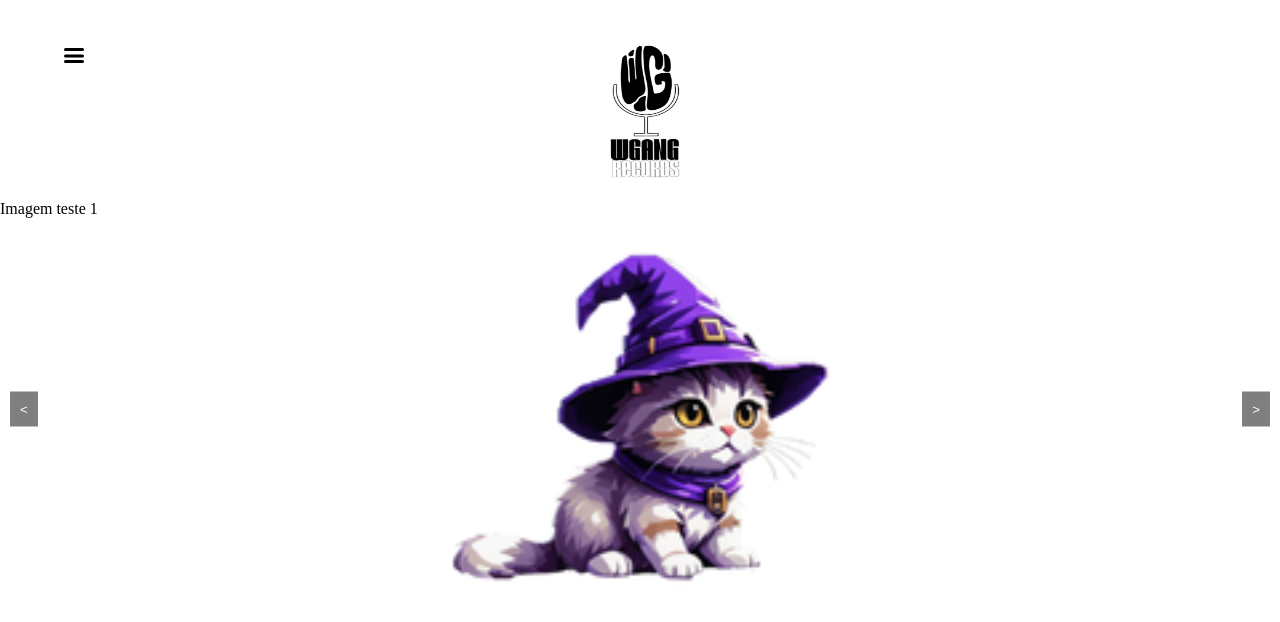
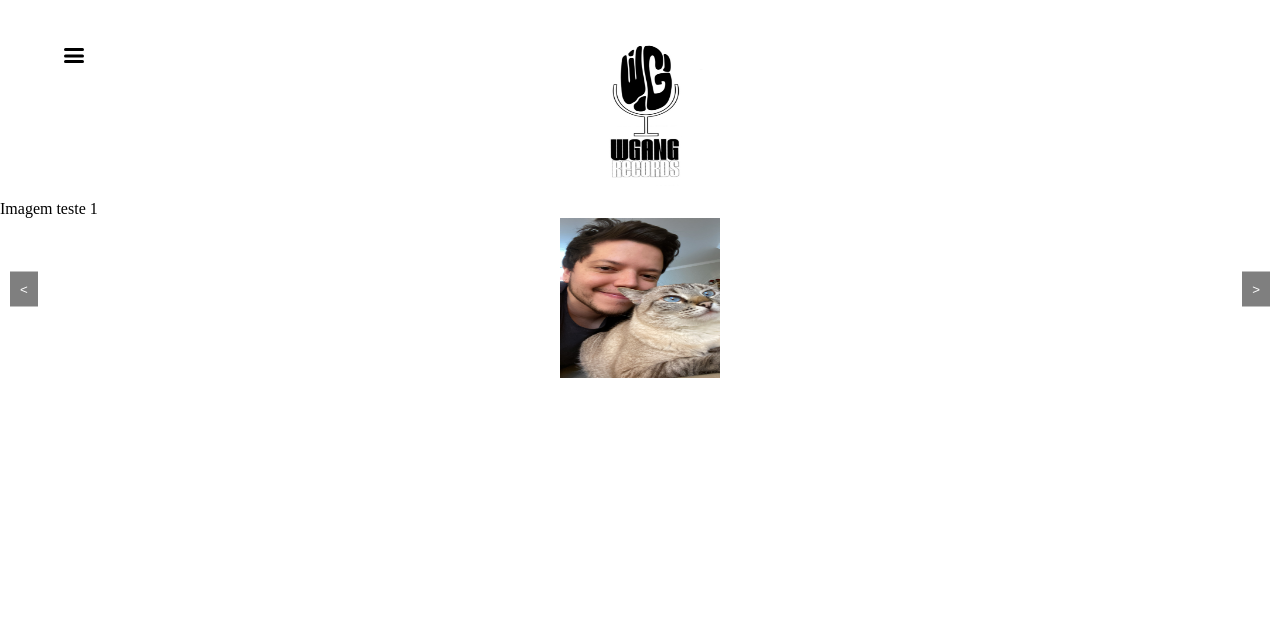
Before and after one commit to LucasFernweh/WeedRecords-Landpage, a plain HTML site: page index.html in a window 1280 px wide. Drawn offline with Linux system fonts and the light colour scheme.

Commit message:
Add files via upload

```diff
--- a/index.html
+++ b/index.html
@@ -31,13 +31,13 @@
         <div class="carousel-track-wrapper">
             <div class="carousel-track">
                 <div class="carousel-slide">
-                    Imagem teste 1<img src="aisha.png" alt="Slide 1">
+                    Imagem teste 1<img src="lucas1.JPEG" alt="Slide 1">
                 </div>
                 <div class="carousel-slide">
-                    Imagem teste 2<img src="aisha.png" alt="Slide 2">
+                    Imagem teste 2<img src="lucas2.jpeg" alt="Slide 2">
                 </div>
                 <div class="carousel-slide">
-                    Imagem teste 3<img src="aisha.png" alt="Slide 3">
+                    Imagem teste 3<img src="lucas3.jpeg" alt="Slide 3">
                 </div>
             </div>
         </div>
--- a/style.css
+++ b/style.css
@@ -155,7 +155,8 @@ header {
     display: block;
     margin-left: auto;
     margin-right: auto;
-    width: 50vh;
+    width: 20vh;
+    height: 20vh;
 }
 
 .carousel-prev-btn,
```
Also changed, not shown: lucas1.JPEG (added), lucas2.jpeg (added), lucas3.jpeg (added).
